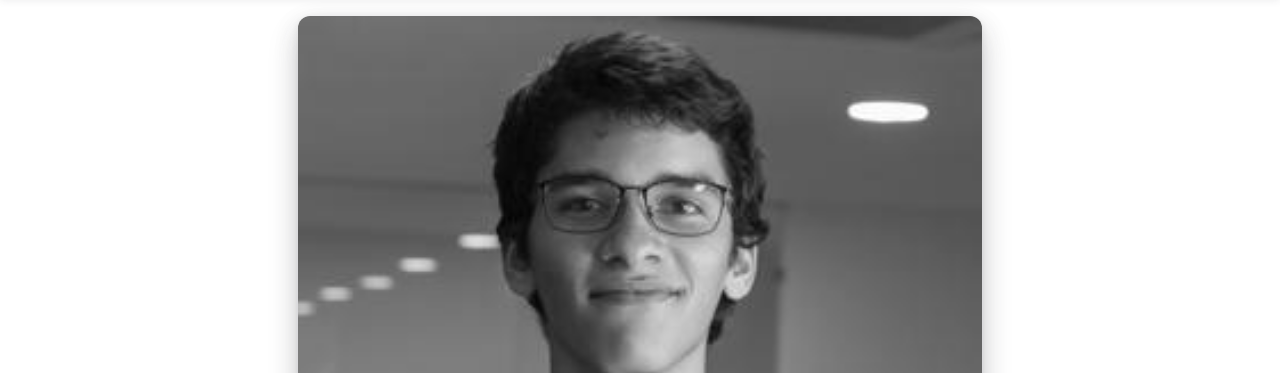
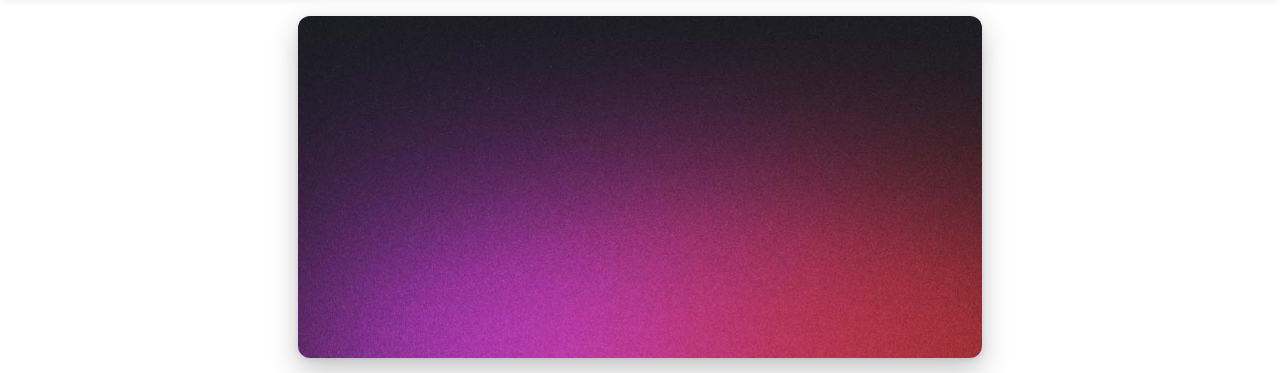
Before and after one commit to estebansa19/estebansa19.github.io, an Astro site: page /blog/first-post in a window 1280 px wide. Shown: the part 75-448 px from the top of the page. Built offline with nearby package versions, Linux system fonts and the light colour scheme; Astro itself is replaced by a stand-in of ours.

Commit message:
fix: blog placeholder images

```diff
--- a/src/components/BaseHead.astro
+++ b/src/components/BaseHead.astro
@@ -12,7 +12,7 @@ interface Props {
 
 const canonicalURL = new URL(Astro.url.pathname, Astro.site);
 
-const { title, description, image = '/images/profile.jpg' } = Astro.props;
+const { title, description, image = '/blog-placeholder-1.jpg' } = Astro.props;
 const absoluteImageUrl = new URL(image, Astro.site);
 const person = {
   '@context': 'https://schema.org',
--- a/src/content/blog/first-post.md
+++ b/src/content/blog/first-post.md
@@ -2,7 +2,7 @@
 title: 'First post'
 description: 'Lorem ipsum dolor sit amet'
 pubDate: 'Jul 08 2022'
-heroImage: '/images/profile.jpg'
+heroImage: '/blog-placeholder-3.jpg'
 ---
 
 Lorem ipsum dolor sit amet, consectetur adipiscing elit, sed do eiusmod tempor incididunt ut labore et dolore magna aliqua. Vitae ultricies leo integer malesuada nunc vel risus commodo viverra. Adipiscing enim eu turpis egestas pretium. Euismod elementum nisi quis eleifend quam adipiscing. In hac habitasse platea dictumst vestibulum. Sagittis purus sit amet volutpat. Netus et malesuada fames ac turpis egestas. Eget magna fermentum iaculis eu non diam phasellus vestibulum lorem. Varius sit amet mattis vulputate enim. Habitasse platea dictumst quisque sagittis. Integer quis auctor elit sed vulputate mi. Dictumst quisque sagittis purus sit amet.
--- a/src/content/blog/markdown-style-guide.md
+++ b/src/content/blog/markdown-style-guide.md
@@ -2,7 +2,7 @@
 title: 'Markdown Style Guide'
 description: 'Here is a sample of some basic Markdown syntax that can be used when writing Markdown content in Astro.'
 pubDate: 'Jun 19 2024'
-heroImage: '/images/profile.jpg'
+heroImage: '/blog-placeholder-1.jpg'
 ---
 
 Here is a sample of some basic Markdown syntax that can be used when writing Markdown content in Astro.
@@ -39,7 +39,7 @@ Itatur? Quiatae cullecum rem ent aut odis in re eossequodi nonsequ idebis ne sap
 
 ### Output
 
-![profile](/images/profile-small.jpg)
+![blog placeholder](/blog-placeholder-1.jpg)
 
 ## Blockquotes
 
--- a/src/content/blog/second-post.md
+++ b/src/content/blog/second-post.md
@@ -2,7 +2,7 @@
 title: 'Second post'
 description: 'Lorem ipsum dolor sit amet'
 pubDate: 'Jul 15 2022'
-heroImage: '/images/profile.jpg'
+heroImage: '/blog-placeholder-4.jpg'
 ---
 
 Lorem ipsum dolor sit amet, consectetur adipiscing elit, sed do eiusmod tempor incididunt ut labore et dolore magna aliqua. Vitae ultricies leo integer malesuada nunc vel risus commodo viverra. Adipiscing enim eu turpis egestas pretium. Euismod elementum nisi quis eleifend quam adipiscing. In hac habitasse platea dictumst vestibulum. Sagittis purus sit amet volutpat. Netus et malesuada fames ac turpis egestas. Eget magna fermentum iaculis eu non diam phasellus vestibulum lorem. Varius sit amet mattis vulputate enim. Habitasse platea dictumst quisque sagittis. Integer quis auctor elit sed vulputate mi. Dictumst quisque sagittis purus sit amet.
--- a/src/content/blog/third-post.md
+++ b/src/content/blog/third-post.md
@@ -2,7 +2,7 @@
 title: 'Third post'
 description: 'Lorem ipsum dolor sit amet'
 pubDate: 'Jul 22 2022'
-heroImage: '/images/profile.jpg'
+heroImage: '/blog-placeholder-2.jpg'
 ---
 
 Lorem ipsum dolor sit amet, consectetur adipiscing elit, sed do eiusmod tempor incididunt ut labore et dolore magna aliqua. Vitae ultricies leo integer malesuada nunc vel risus commodo viverra. Adipiscing enim eu turpis egestas pretium. Euismod elementum nisi quis eleifend quam adipiscing. In hac habitasse platea dictumst vestibulum. Sagittis purus sit amet volutpat. Netus et malesuada fames ac turpis egestas. Eget magna fermentum iaculis eu non diam phasellus vestibulum lorem. Varius sit amet mattis vulputate enim. Habitasse platea dictumst quisque sagittis. Integer quis auctor elit sed vulputate mi. Dictumst quisque sagittis purus sit amet.
--- a/src/content/blog/using-mdx.mdx
+++ b/src/content/blog/using-mdx.mdx
@@ -2,7 +2,7 @@
 title: 'Using MDX'
 description: 'Lorem ipsum dolor sit amet'
 pubDate: 'Jun 01 2024'
-heroImage: '/images/profile.jpg'
+heroImage: '/blog-placeholder-5.jpg'
 ---
 
 This theme comes with the [@astrojs/mdx](https://docs.astro.build/en/guides/integrations-guide/mdx/) integration installed and configured in your `astro.config.mjs` config file. If you prefer not to use MDX, you can disable support by removing the integration from your config file.
--- a/src/layouts/BlogPost.astro
+++ b/src/layouts/BlogPost.astro
@@ -12,7 +12,7 @@ const { title, description, pubDate, updatedDate, heroImage } = Astro.props;
 
 <html lang="en">
     <head>
-      <BaseHead title={title} description={description} image={heroImage ?? '/images/profile.jpg'} />
+      <BaseHead title={title} description={description} image={heroImage ?? '/blog-placeholder-1.jpg'} />
 		<style is:inline>
 			main {
 				width: calc(100% - 2em);
--- a/src/pages/blog/index.astro
+++ b/src/pages/blog/index.astro
@@ -14,7 +14,7 @@ const posts = (await getCollection('blog')).sort(
 <!doctype html>
 <html lang="en">
 	<head>
-    <BaseHead title={SITE_TITLE} description={SITE_DESCRIPTION} image="/images/profile.jpg" />
+    <BaseHead title={SITE_TITLE} description={SITE_DESCRIPTION} image="/blog-placeholder-1.jpg" />
 		<style is:inline>
 			main {
 				width: 960px;
```
Also changed, not shown: README.md.
